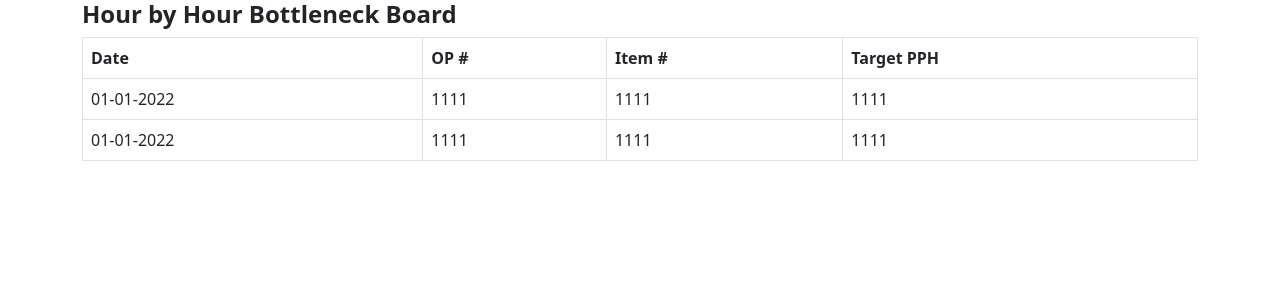
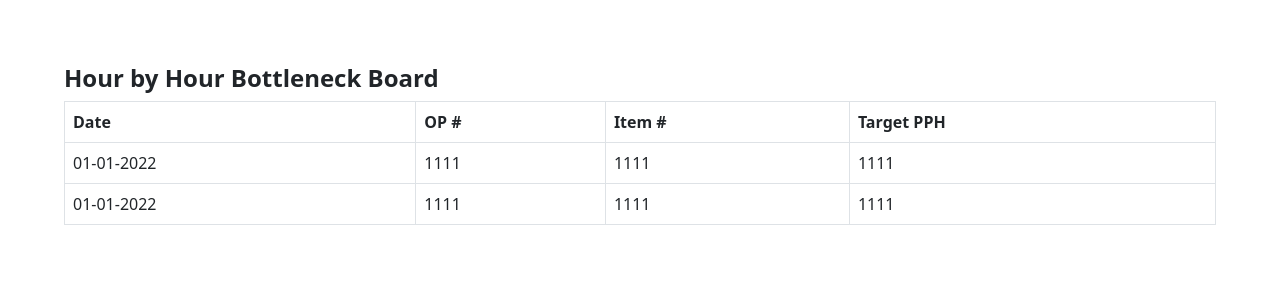
Before and after one commit to albondad/nylok-bottleneck-board-prototype, a Next.js app in the folder packages/web-application/: page / in a window 1280 px wide. Shown: the top 300 px of the page. Built offline with nearby package versions, Linux system fonts and the light colour scheme.

Commit message:
Update page heading and page container components

```diff
--- a/packages/web-application/components/page-container/page-container.styled-components.ts
+++ b/packages/web-application/components/page-container/page-container.styled-components.ts
@@ -2,5 +2,8 @@ import styled from "styled-components";
 import { Container } from "react-bootstrap";
 
 export const StyledContainer = styled(Container)`
-  ${(props: any) => props.styles}
+  & {
+    padding: 4rem;
+    max-width: 100%;
+  }
 `;
--- a/packages/web-application/components/page-heading/page-heading.styled-components.ts
+++ b/packages/web-application/components/page-heading/page-heading.styled-components.ts
@@ -1,6 +1,8 @@
 import styled from "styled-components";
 
-export const StyledContainer = styled("h1")`
-  font-size: 1.5rem;
-  font-weight: 700;
+export const StyledH1 = styled("h1")`
+  & {
+    font-size: 1.5rem;
+    font-weight: 700;
+  }
 `;
--- a/packages/web-application/components/page-heading/page-heading.tsx
+++ b/packages/web-application/components/page-heading/page-heading.tsx
@@ -1,10 +1,10 @@
 import { ContainerProps } from "react-bootstrap";
-import { StyledContainer } from "./page-heading.styled-components";
+import { StyledH1 } from "./page-heading.styled-components";
 import classNames from "classnames";
 import React, { ComponentProps, useMemo } from "react";
 
 export type PageHeadingPropsType = ContainerProps &
-  ComponentProps<typeof StyledContainer> & {};
+  ComponentProps<typeof StyledH1> & {};
 
 export const PageHeading = ({
   className: classNameProp,
@@ -15,5 +15,5 @@ export const PageHeading = ({
     return newClassNameMemo;
   }, [classNameProp]);
 
-  return <StyledContainer className={classNameMemo} {...restProps} />;
+  return <StyledH1 className={classNameMemo} {...restProps} />;
 };
```
